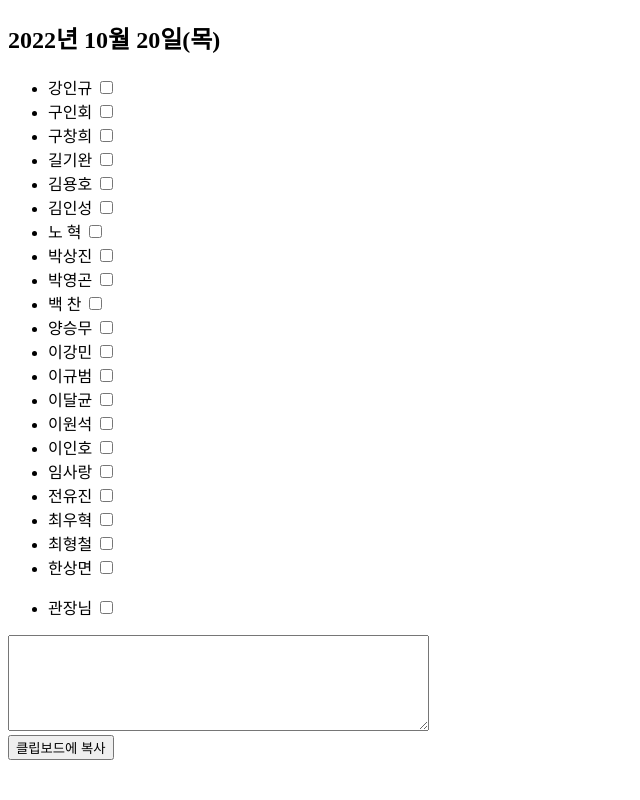
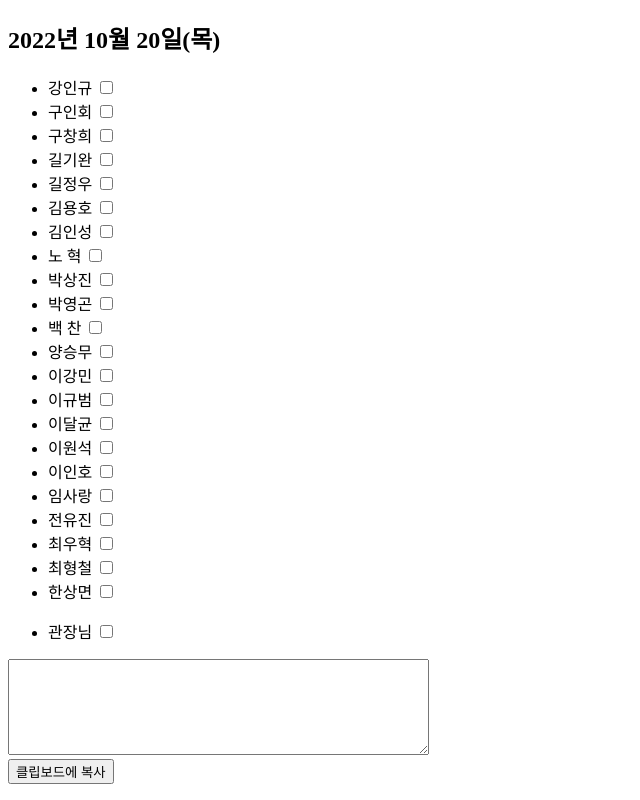
Before and after one commit to yonghoKim365/knsk, a plain HTML site: page index.html in a window 1280 px wide. Shown: the whole page, without its empty margins (0-640 px from the left). Drawn offline with Linux system fonts and the light colour scheme.

Commit message:
Update index.html

```diff
--- a/index.html
+++ b/index.html
@@ -27,6 +27,10 @@
             </li>
             <li>
                 <span class="name">길기완</span>
+                <input type="checkbox" name="chk_info" value="출석" onclick="is_checked()">
+            </li>
+            <li>
+                <span class="name">길정우</span>
                 <input type="checkbox" name="chk_info" value="출석" onclick="is_checked()">
             </li>
             <li>
```
